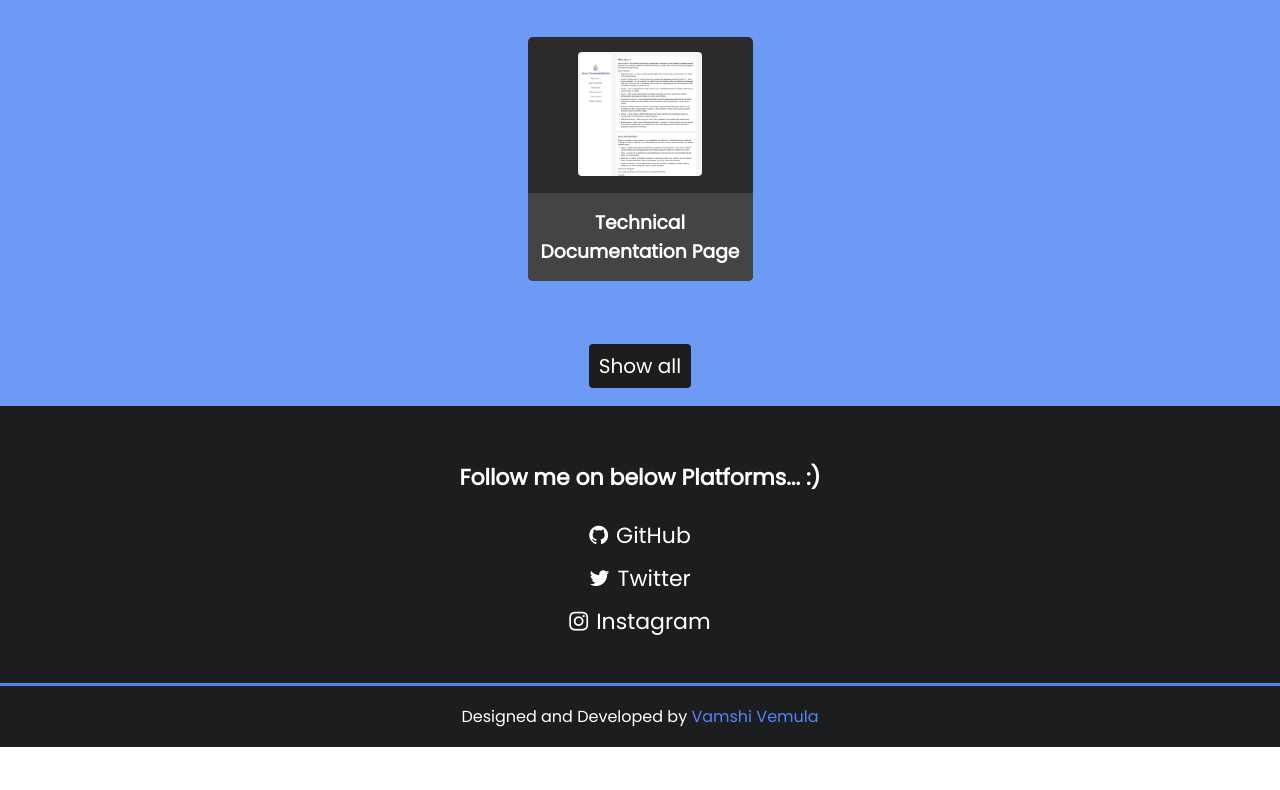
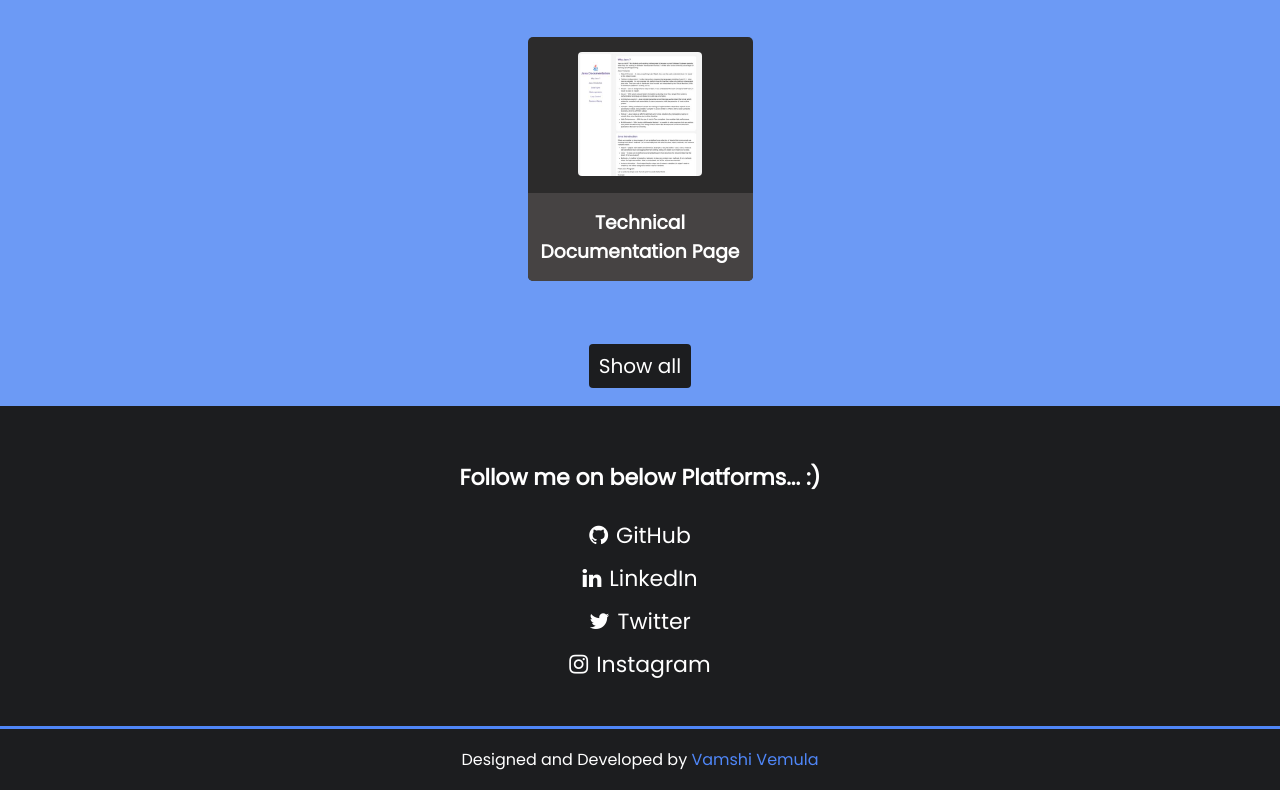
Before and after one commit to vamshi-vemula/personal_portfolio, a plain HTML site: page index.html in a window 1280 px wide. Shown: the part 1263-2053 px from the top of the page. Before the commit the page ends 2010 px from the top, so only its background shows below. Drawn offline with Linux system fonts and the light colour scheme.

Commit message:
New Content

```diff
--- a/index.html
+++ b/index.html
@@ -17,7 +17,7 @@
     </nav>
     <section id="welcome-section">
         <img id="pro-pic" src="Assets/profile-pic.png" alt="">
-        <h1>Hey I am Vamshi Vemula</h1>
+        <h1>Hey, I am Vamshi Vemula</h1>
         <h2>programmer , web developer</h2>
     </section>
     <section id="projects">
@@ -52,6 +52,11 @@
                     </a>
                 </li>
                 <li class="profile-item">
+                    <a target="_blank" href="https://www.linkedin.com/in/vamshivemula444/" >
+                        <i class="fa fa-linkedin"></i>LinkedIn
+                    </a>
+                </li>
+                <li class="profile-item">
                     <a target="_blank" href="https://twitter.com/vamshi_vemula_" >
                         <i class="fa fa-twitter"></i>Twitter
                     </a>
```
